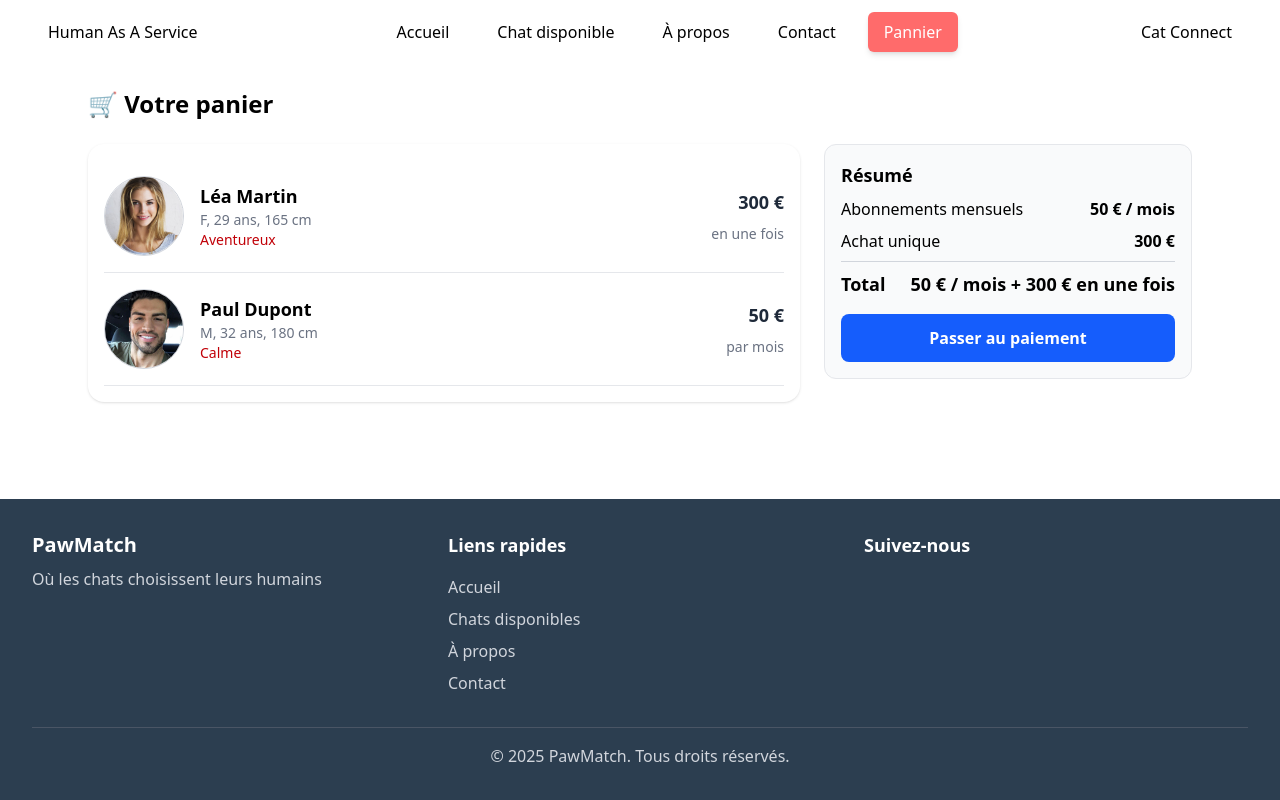
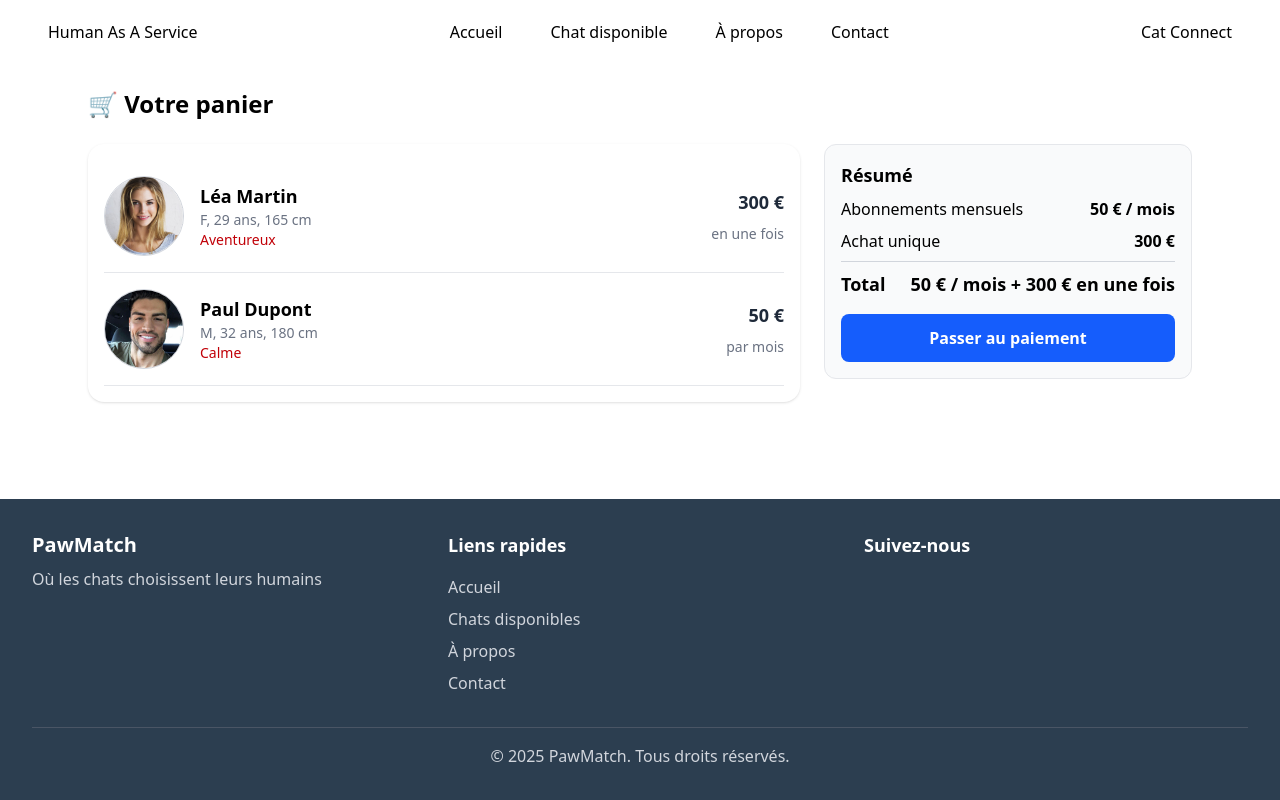
Before and after one commit to clemco23/human-as-a-service-, a React (Vite) app: page /cart in a window 1280 px wide. Built offline with nearby package versions, Linux system fonts and the light colour scheme; no server answers.

Commit message:
Deleted "Pannier"

```diff
--- a/src/components/molecules/header.tsx
+++ b/src/components/molecules/header.tsx
@@ -61,9 +61,6 @@ export default function Header() {
             </Button>
             <Button color="black" size="medium" href="/contact">
               Contact
-            </Button>
-            <Button color="black" size="medium" href="/cart">
-              Pannier
             </Button>
           </nav>
 
```
